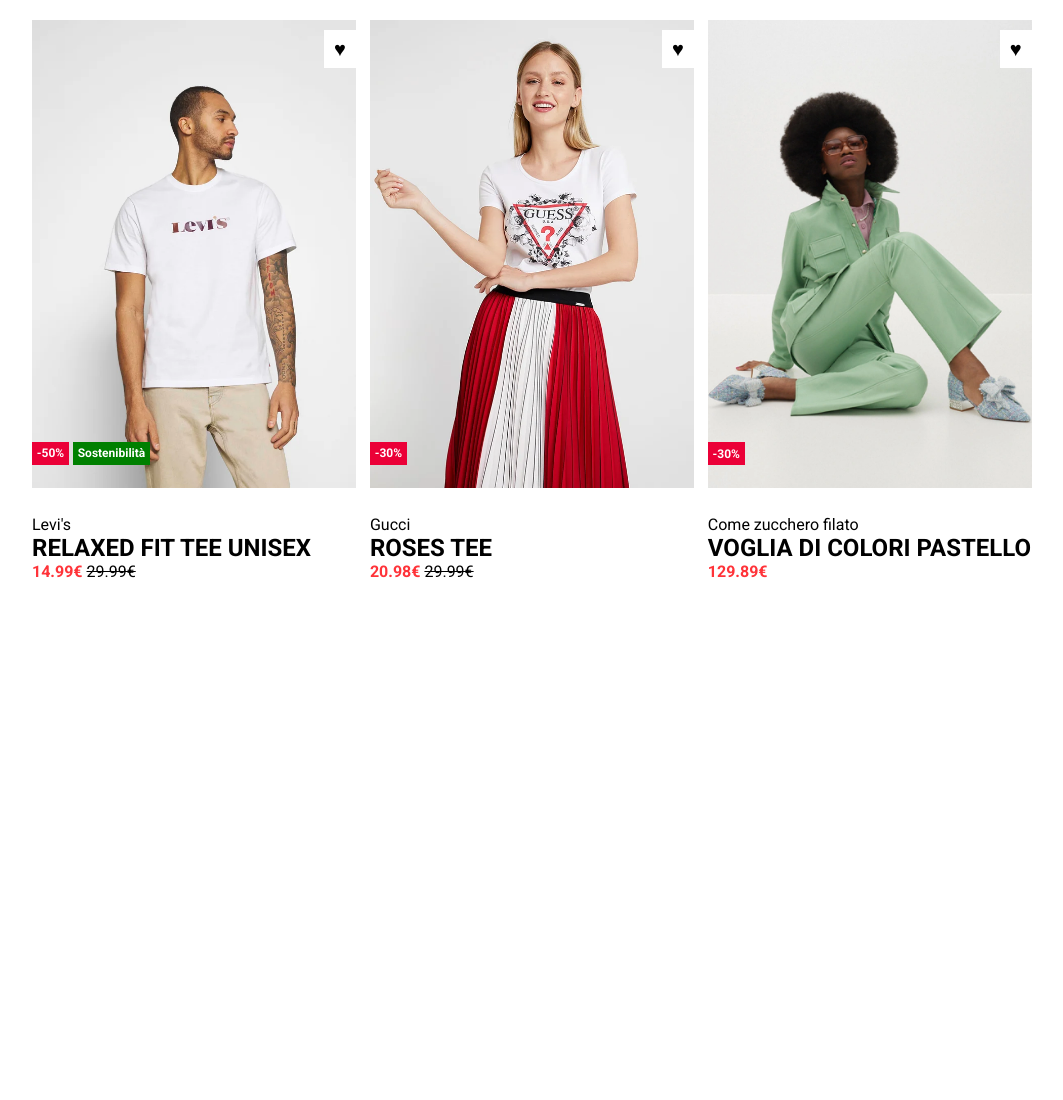
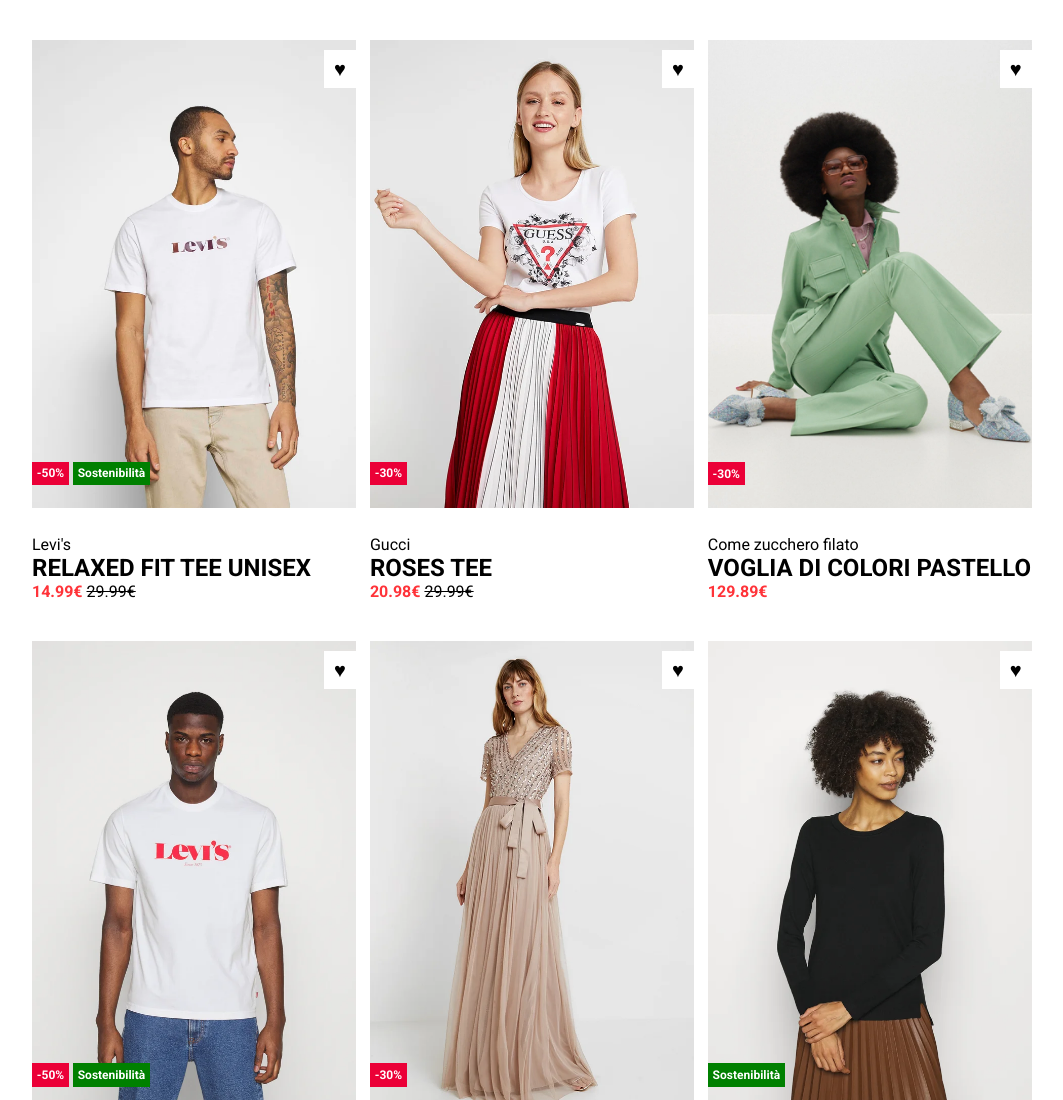
Before and after one commit to Erika-Sarleti/html-css-boolando, a plain HTML site: page index.html in a window 1280 px wide. Shown: the top 1100 px of the page, without its empty margins (103-1166 px from the left). Before the commit the page ends 800 px from the top, so only its background shows below. Drawn offline with Linux system fonts and the light colour scheme.

Commit message:
fine esercizio

```diff
--- a/css/style.css
+++ b/css/style.css
@@ -13,7 +13,7 @@ section{
 }
 .container{
     width: calc(33% - 14px);
-    margin: 0 7px;
+    margin: 20px 7px;
 }
 .container.left{
     float: left;
--- a/index.html
+++ b/index.html
@@ -24,10 +24,14 @@
                     <div class="sale">-50%</div>
                     <div class="tag">Sostenibilità</div>
                 </div>
+
+                <div class="text-container">
                     <span class="brand">Levi's</span>
                     <h2>RELAXED FIT TEE UNISEX</h2>
                     <span class="price red">14.99€</span>
                     <span class="old price">29.99€</span>
+
+                </div>
             </div>
             <div class="container center">
                 <div class="img-container">
@@ -36,10 +40,13 @@
                     <div class="heart">&hearts;</div>
                     <div class="sale">-30%</div>
                 </div>
+
+                <div class="text-container">
                     <span class="brand">Gucci</span>
                     <h2>ROSES TEE</h2>
                     <span class="price red">20.98€</span>
                     <span class="old price">29.99€</span>
+                </div>
             </div>
             <div class="container right">
                 <div class="img-container">
@@ -48,13 +55,64 @@
                     <div class="heart">&hearts;</div>
                     <div class="sale">-30%</div>
                 </div>
+
+                <div class="text-container">
                     <span class="brand">Come zucchero filato</span>
                     <h2>VOGLIA DI COLORI PASTELLO</h2>
                     <span class="price red">129.89€</span>
                 </div>
+            </div>
         </section>
 
-        <!-- Parte inferiore (copia e incolla) -->
+        <!-- Parte inferiore -->
+        <section>
+            <div class="container left">
+                <div class="img-container">
+                    <img class="second-view" src="img/4b.webp" alt="">
+                    <img class="first-view" src="img/4.webp" alt="">
+                    <div class="heart">&hearts;</div>
+                    <div class="sale">-50%</div>
+                    <div class="tag">Sostenibilità</div>
+                </div>
+
+                <div class="text-container">
+                    <span class="brand">Levi's</span>
+                    <h2>TEE UNISEX</h2>
+                    <span class="price red">14.99€</span>
+                    <span class="old price">29.99€</span>
+                </div>
+            </div>
+            <div class="container center">
+                <div class="img-container">
+                    <img class="second-view" src="img/5b.webp" alt="">
+                    <img class="first-view" src="img/5.webp" alt="">
+                    <div class="heart">&hearts;</div>
+                    <div class="sale">-30%</div>
+                </div>
+
+                <div class="text-container">
+                <span class="brand"> Maya Deluxe</span>
+                <h2>STRIPE BODICE</h2>
+                <span class="price red">99.99€</span>
+                <!-- <span class="old price">29.99€</span> -->
+                </div>
+            </div>
+            <div class="container right">
+                <div class="img-container">
+                    <img class="second-view" src="img/6b.webp" alt="">
+                    <img class="first-view" src="img/6.webp" alt="">
+                    <div class="heart">&hearts;</div>
+                    <!-- <div class="sale">-30%</div> -->
+                    <div class="tag">Sostenibilità</div>
+                </div>
+
+                <div class="text-container">
+                <span class="brand">Esprit</span>
+                <h2>MAGLIONE - BLACK</h2>
+                <span class="price red">29.99€</span>
+                </div>
+            </div>
+        </section>
 
 
     </main>
```
Lines whose indentation alone changed are shown as unchanged.
